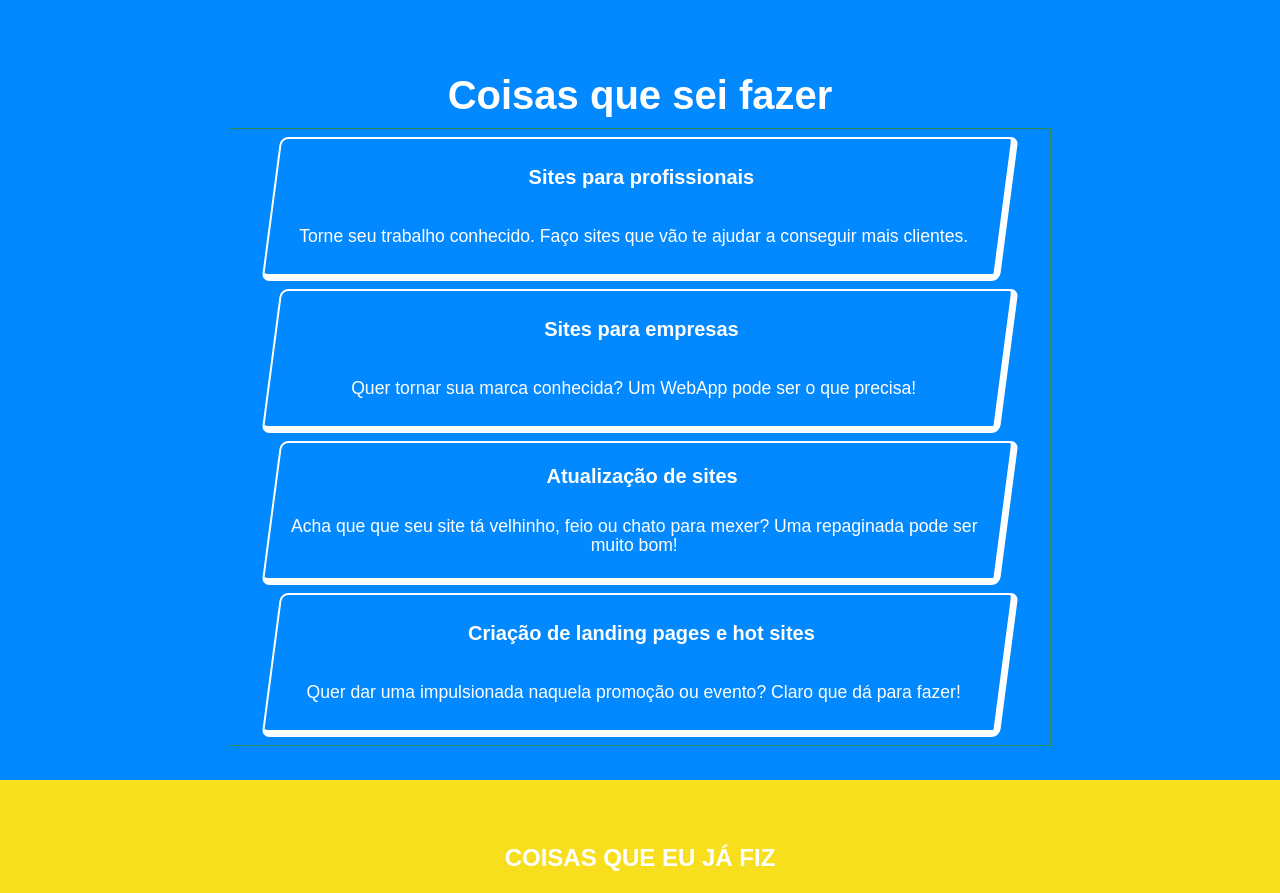
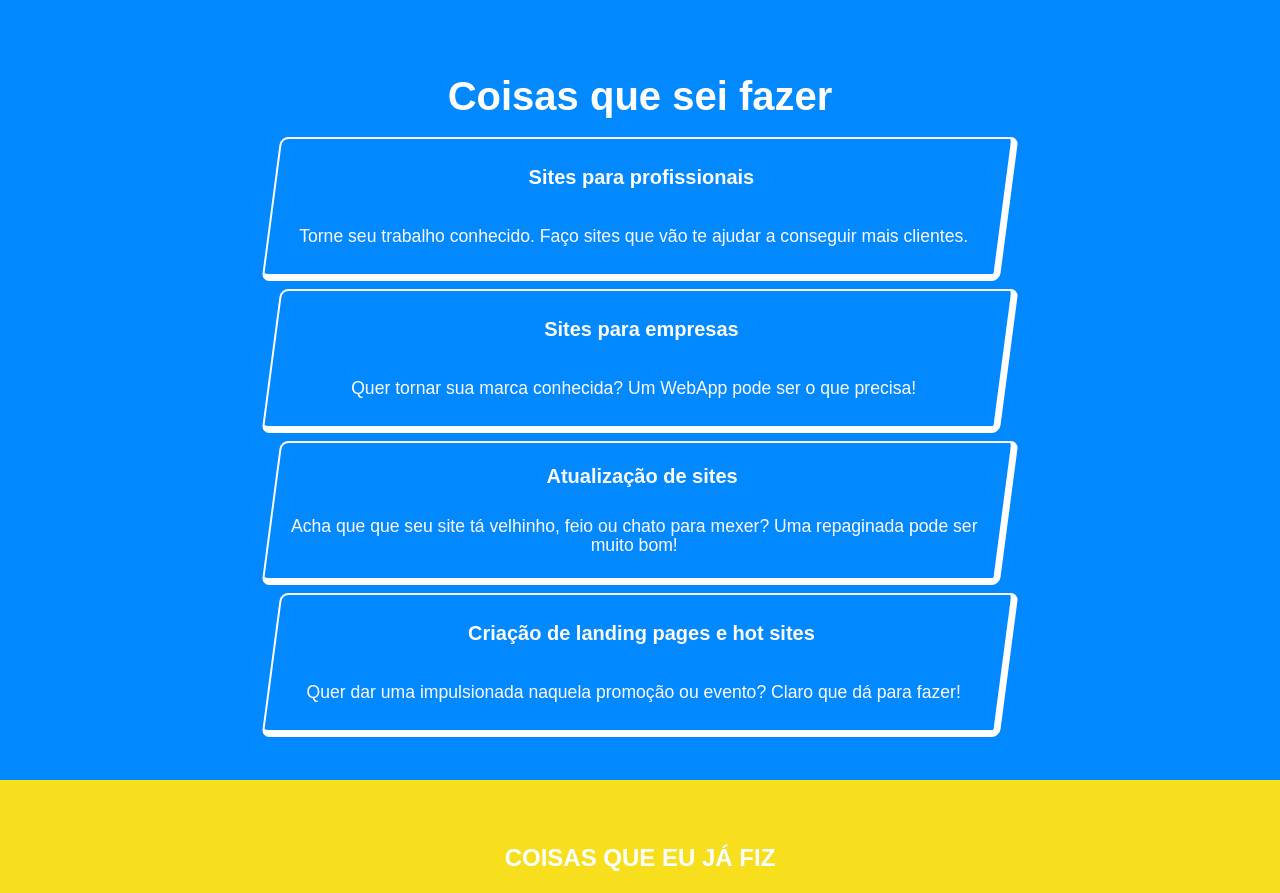
Before and after one commit to moisesantunes/moisesantunes.github.io, a plain HTML site: page index.html in a window 1280 px wide. Shown: the part 1620-2513 px from the top of the page. Drawn offline with Linux system fonts and the light colour scheme.

```diff
--- a/style.css
+++ b/style.css
@@ -234,7 +234,6 @@
 
 .services article {
 	max-width: 960px;
-	border: 1px solid seagreen;
 }
 
 .services h1 {
```
